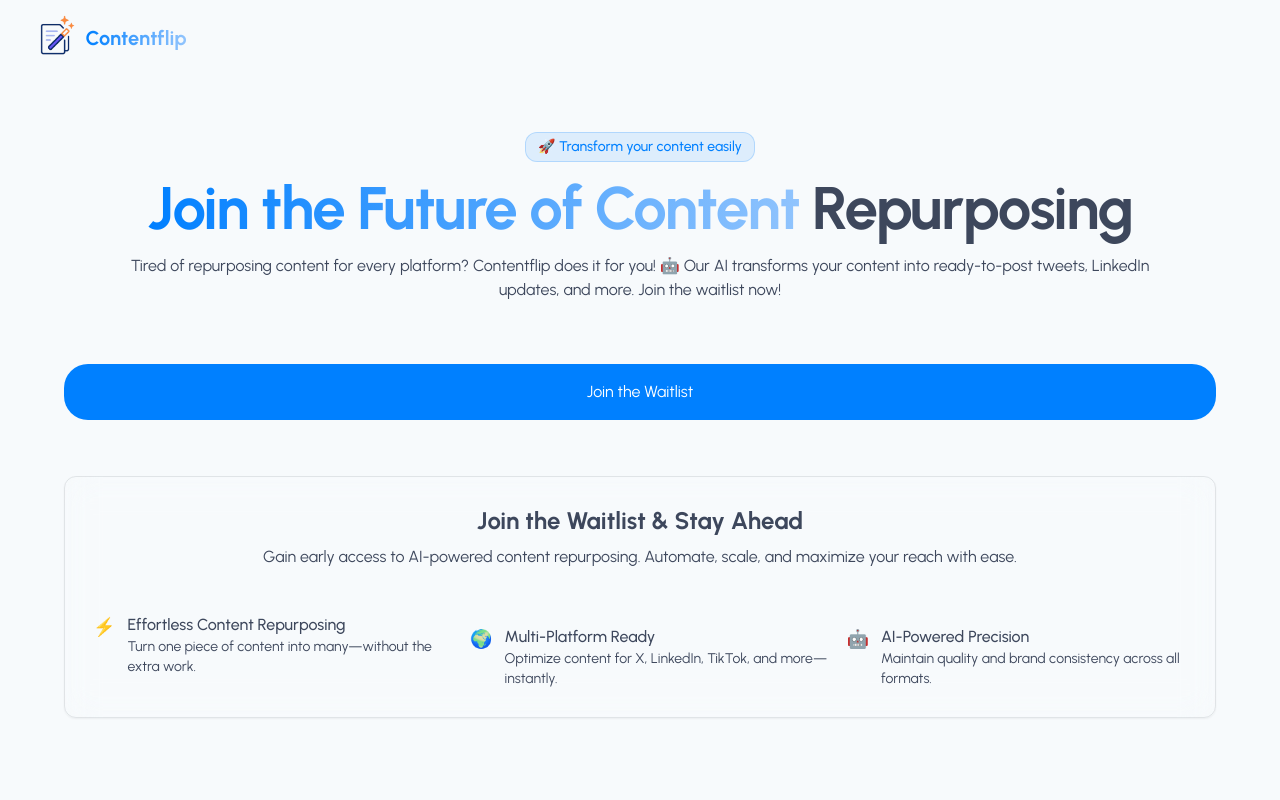
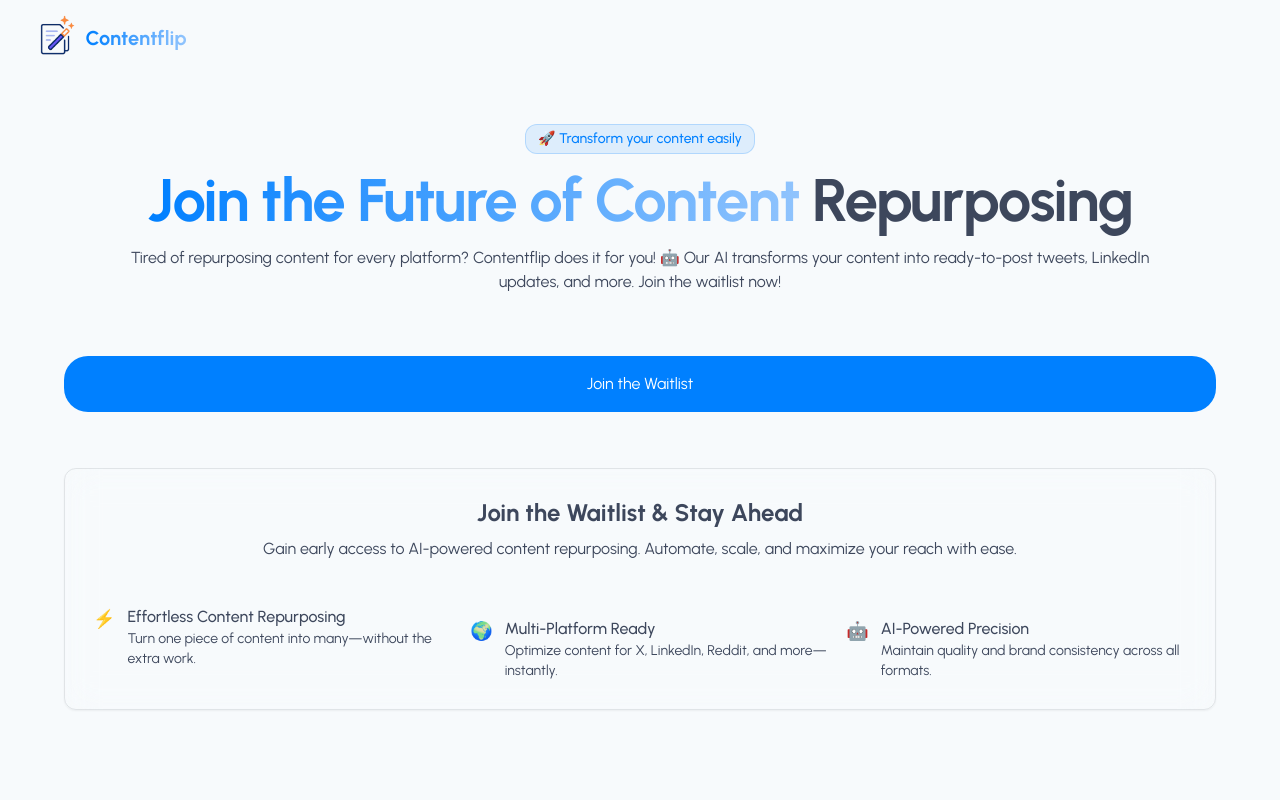
Before and after one commit to Charmingdc/postmorph-waitlist, a React (Vite) app: page / in a window 1280 px wide. Shown: the top 800 px of the page. Built offline with nearby package versions, Linux system fonts and the light colour scheme; no server answers.

Commit message:
Small ui tweak

```diff
--- a/src/App.tsx
+++ b/src/App.tsx
@@ -21,8 +21,7 @@ const App = () => {
      <Navbar />
     </header>
 
-    <main className="w-screen font-urbanist flex flex-col items-center justify-center text-center p-0 px-[5%] mt-16">
-
+    <main className="w-screen font-urbanist flex flex-col items-center justify-center text-center p-0 px-[5%] mt-14">
      <section className="w-full flex flex-col items-center justify-center text-center">
        <HeroSection />
        <WhyJoin />
--- a/src/components/WhyJoin.tsx
+++ b/src/components/WhyJoin.tsx
@@ -24,7 +24,7 @@ const WhyJoin = () => {
 
          <div>
           <p className="font-medium">Multi-Platform Ready</p>
-          <p className="text-muted-foreground text-sm">Optimize content for X, LinkedIn, TikTok, and more—instantly.</p>
+          <p className="text-muted-foreground text-sm">Optimize content for X, LinkedIn, Reddit, and more—instantly.</p>
           </div>
        </div>
 
```
Also changed, not shown: tailwind.config.js (+1 -1 lines).
